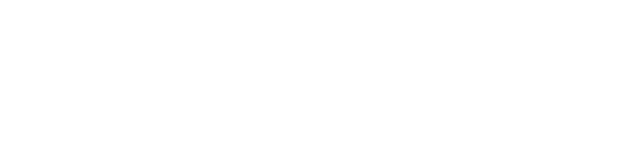
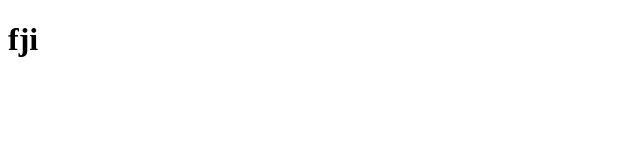
Before and after one commit to jiayus/jiayus.github.io, a plain HTML site: page index.html in a window 1280 px wide. Shown: the full height of the page, 0-640 px from the left. Drawn offline with Linux system fonts and the light colour scheme.

Commit message:
新增h1

```diff
--- a/index.html
+++ b/index.html
@@ -7,6 +7,6 @@
     <title>Document</title>
 </head>
 <body>
-
+    <h1>fji</h1>
 </body>
 </html>
```
